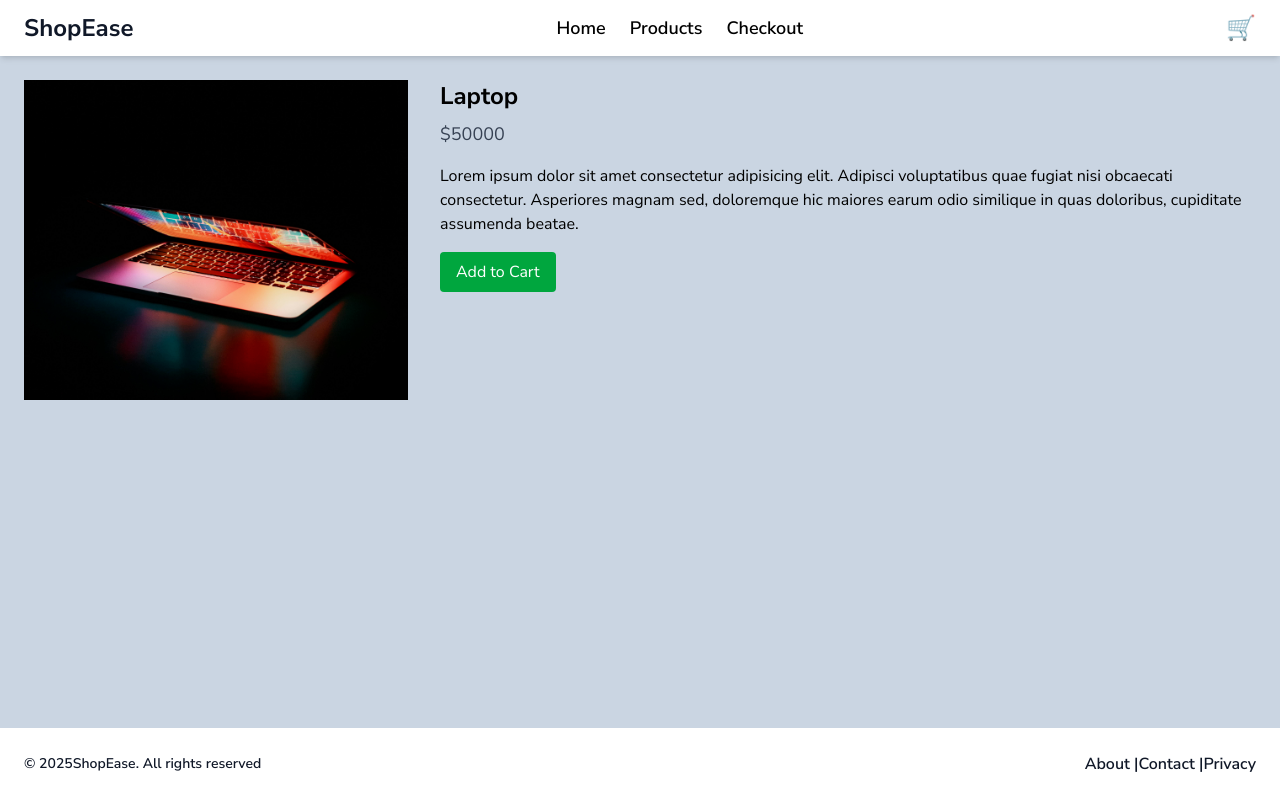
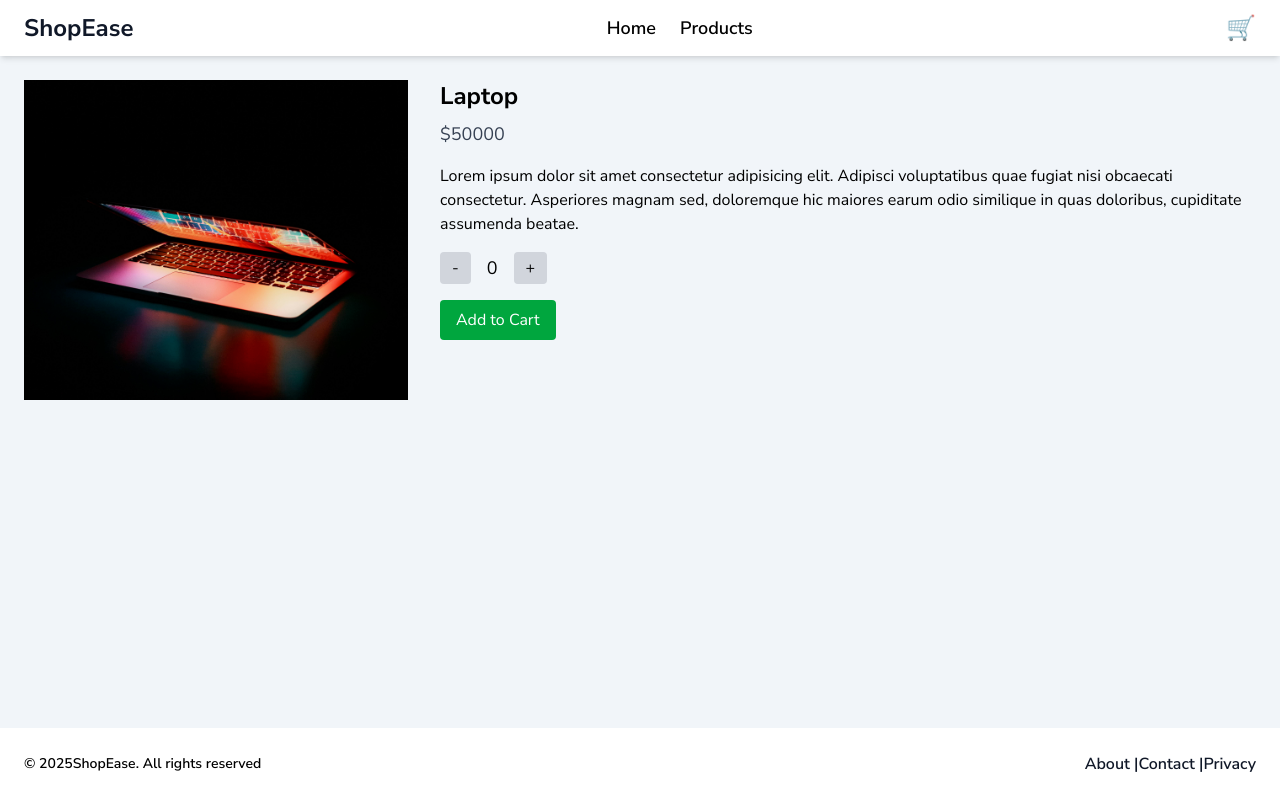
Before and after one commit to idhika22/frontend-engineer-ecommerce-optimisation, a React (Vite) app in the folder problems/problem-3/: page /products/1 in a window 1280 px wide. Built offline with nearby package versions, Linux system fonts and the light colour scheme.

Commit message:
ScrollCarousel Updated

```diff
--- a/problems/problem-3/src/App.tsx
+++ b/problems/problem-3/src/App.tsx
@@ -12,7 +12,7 @@ const Checkout = lazy(() => import('./pages/Checkout'));
 function App() {
   return (
     <Router>
-      <div className="flex flex-col min-h-screen bg-slate-300">
+      <div className="flex flex-col min-h-screen bg-slate-100">
         <Navbar />
         <main className="flex-1">
           <Suspense fallback={<div className="text-center mt-10">Loading...</div>}>
--- a/problems/problem-3/src/components/Card.tsx
+++ b/problems/problem-3/src/components/Card.tsx
@@ -1,15 +1,18 @@
 import React from 'react';
+import { Link } from 'react-router-dom';
 
 type CardProps = {
+  id:number;
   image: string;
   title: string;
   price: number;
   actionButton?: React.ReactNode;
 };
 
-const Card: React.FC<CardProps> = ({ image, title, price, actionButton }) => {
+const Card: React.FC<CardProps> = ({ id, image, title, price, actionButton }) => {
   return (
     <div className="bg-white p-4 rounded-3xl shadow-md hover:shadow-lg transition">
+      <Link to={`/products/${id}`}>
       <div className="w-full h-60 mb-4">
         <img
           src={image}
@@ -20,6 +23,7 @@ const Card: React.FC<CardProps> = ({ image, title, price, actionButton }) => {
           loading="lazy"
         />
       </div>
+      </Link>
 
       <h3 className="text-lg font-bold">{title}</h3>
       <p className="text-gray-600 font-semibold">${price}</p>
--- a/problems/problem-3/src/components/FeatureCard.tsx
+++ b/problems/problem-3/src/components/FeatureCard.tsx
@@ -15,6 +15,7 @@ type Props = {
 const FeatureCard: React.FC<Props> = ({ product }) => {
   return (
     <Card
+      id={product.id}
       image={product.image}
       title={product.name}
       price={product.price}
--- a/problems/problem-3/src/components/Footer.tsx
+++ b/problems/problem-3/src/components/Footer.tsx
@@ -4,11 +4,11 @@ const Footer = () => {
   return (
     <footer className="bg-white text-gray-900 mt-10" >
       <div className="container mx-auto px-6 py-6 flex flex-col md:flex-row justify-between items-center ">
-        <p className="text-sm text-gray-900 font-semibold">&copy; {new Date().getFullYear()}ShopEase. All rights reserved</p>
+        <p className="text-sm text-black font-semibold">&copy; {new Date().getFullYear()}ShopEase. All rights reserved</p>
         <div>
-          <a href="#" className="hover:text-gray-800 font-semibold">About |</a>
-          <a href="#" className="hover:text-gray-800 font-semibold">Contact |</a>
-          <a href="#" className="hover:text-gray-800 font-semibold">Privacy</a>
+          <a href="#" className="hover:text-blue-600 font-semibold">About |</a>
+          <a href="#" className="hover:text-blue-600 font-semibold">Contact |</a>
+          <a href="#" className="hover:text-blue-600 font-semibold">Privacy</a>
         </div>
       </div>
     </footer>
--- a/problems/problem-3/src/components/Navbar.tsx
+++ b/problems/problem-3/src/components/Navbar.tsx
@@ -15,7 +15,6 @@ const Navbar = () => {
         <div className="hidden md:flex space-x-6">
           <Link to="/" className=" text-lg  font-semibold  hover:text-blue-600">Home</Link>
           <Link to="/products" className="text-lg font-semibold hover:text-blue-600">Products</Link>
-          <Link to="/checkout" className="text-lg font-semibold hover:text-blue-600">Checkout</Link>
         </div>
 
         {/*Cart Icon*/}
--- a/problems/problem-3/src/components/ProductCard.tsx
+++ b/problems/problem-3/src/components/ProductCard.tsx
@@ -19,8 +19,9 @@ const ProductCard: React.FC<ProductCardProps> = React.memo(({ product, onAddToCa
   );
 
   return (
-    <Link to={`/products/${product.id}`}>
+    <Link to={'/products'}>
       <Card
+        id={product.id}
         image={product.image}
         title={product.name}
         price={product.price}
--- /dev/null
+++ b/problems/problem-3/src/components/ScrollCarousel.tsx
@@ -0,0 +1,57 @@
+import React, { useRef } from 'react';
+
+type ScrollCarouselProps = {
+  children: React.ReactNode[];
+};
+
+const ScrollCarousel: React.FC<ScrollCarouselProps> = ({ children }) => {
+  const carouselRef = useRef<HTMLDivElement>(null);
+
+  // Scroll by the width of 4 cards
+  const scroll = (direction: 'left' | 'right') => {
+    if (carouselRef.current) {
+      const cardWidth = carouselRef.current.offsetWidth / 4; // width of one card
+      const distance = cardWidth * 4; // scroll 4 cards
+      carouselRef.current.scrollBy({ left: direction === 'right' ? distance : -distance, behavior: 'smooth' });
+    }
+  };
+
+  return (
+    <div className="relative w-full">
+      {/* Left Button */}
+      <button
+        onClick={() => scroll('left')}
+        className="absolute left-0 top-1/2 transform -translate-y-1/2  p-4 text-3xl"
+      >
+        ‹
+      </button>
+
+      {/* Carousel */}
+      <div className="overflow-hidden">
+        <div
+          ref={carouselRef}
+          className="flex overflow-x-auto scroll-smooth hide-scrollbar"
+        >
+          {children.map((child, index) => (
+            <div
+              key={index}
+              className="flex-shrink-0 w-1/4 p-10" // 4 cards visible at a time
+            >
+              {child}
+            </div>
+          ))}
+        </div>
+      </div>
+
+      {/* Right Button */}
+      <button
+        onClick={() => scroll('right')}
+        className="absolute right-0 top-1/2 transform -translate-y-1/2 p-4 text-3xl"
+      >
+        ›
+      </button>
+    </div>
+  );
+};
+
+export default ScrollCarousel;
--- a/problems/problem-3/src/index.css
+++ b/problems/problem-3/src/index.css
@@ -3,3 +3,12 @@
 body {
   font-family: "Nunito Sans", sans-serif;
 }
+/* Custom class to hide scrollbar */
+.hide-scrollbar::-webkit-scrollbar {
+    display: none;
+  }
+
+  .hide-scrollbar {
+    -ms-overflow-style: none;
+    scrollbar-width: none;
+  }
--- a/problems/problem-3/src/pages/Home.tsx
+++ b/problems/problem-3/src/pages/Home.tsx
@@ -1,4 +1,4 @@
-import React ,{Suspense}from 'react'
+import React, { Suspense } from 'react';
 import { Link } from 'react-router-dom';
 import laptopImage from "../assets/laptop.jpg"
 import smartwatchImage from "../assets/watch.jpg"
@@ -18,26 +18,29 @@ const Home : React.FC = () => {
   ];
   return (
     <div>
-      {/*Hero Section*/}
-      <section className="w-full bg-slate-300 py-12 px-6 text-center">
-        <h1 className="text-4xl md:text-6xl font-bold mb-4">Welcome to <span className="text-gray-600">ShopEase</span></h1>
+      <section className="w-full h-200 bg-cover bg-center py-12 px-6 text-center" style={{backgroundImage:`url(${bgImage})`}}>
+        <h1 className="text-4xl md:text-6xl font-bold mb-4 text-black">Welcome to <span className="text-black">ShopEase</span></h1>
         <p className="text-lg md:text-xl text-gray-700 mb-6">Your one stop shop for everything tech</p>
-        <Link to="/products"><button className="px-6 py-3 bg-blue-600 text-white rounded-lg shadow-md  transition  duration-300 ease-in-out hover:-translate-y-1 hover:scale-110 ">Shop Now</button></Link>
+        <Link to="/products">
+          <button className="px-6 py-3 bg-gray-500 text-black rounded-lg shadow-md hover:-translate-y-1 hover:scale-110">
+            Shop Now
+          </button>
+        </Link>
       </section>
 
-      {/*Featured Products*/}
       <section className="w-full max-w-10xl py-12 px-6">
         <h2 className="text-2xl font-semibold mb-6">Featured Products</h2>
-        <div className="grid grid-cols-1 sm:grid-cols-2 md:grid-cols-3 lg:grid-cols-4 gap-6">
-        <Suspense fallback={<div className="text-center py-10">Loading featured products...</div>}>
+
+        <Suspense fallback={<div>Loading featured products...</div>}>
+          <ScrollCarousel>
             {products.map((product) => (
               <FeatureCard key={product.id} product={product} />
             ))}
-          </Suspense>
-        </div>
+          </ScrollCarousel>
+        </Suspense>
       </section>
     </div>
-  )
-}
+  );
+};
 
-export default Home
+export default Home;
--- a/problems/problem-3/src/pages/ProductDetails.tsx
+++ b/problems/problem-3/src/pages/ProductDetails.tsx
@@ -1,4 +1,4 @@
-
+import { useState } from 'react'
 import { useParams } from 'react-router-dom'
 import { userProducts } from '../context/ProductsContext'
 import { useDispatch } from 'react-redux'
@@ -10,6 +10,22 @@ const ProductDetails = () => {
 
   const product=products.find(p=>p.id===Number(id));
   if(!product) return <p>Product Not Found</p>
+  const [quantity, setQuantity] = useState(0);
+
+  const handleIncrease = () => {
+    const newQuantity=quantity+1;
+    setQuantity(newQuantity);
+    dispatch(addToCart({...product,quantity:newQuantity}));
+  };
+
+  const handleDecrease = () => {
+    if(quantity>1){
+      const newQuantity=quantity-1;
+      setQuantity(newQuantity);
+      dispatch(addToCart({...product,quantity:newQuantity}));
+    }
+
+  };
   return (
     <div className="p-6 flex flex-col md:flex-row gap-8">
       <img src={product.image}  alt={product.name} className="w-full max-w-sm h-80 object-cover"/>
@@ -18,7 +34,25 @@ const ProductDetails = () => {
         <p className="text-gray-700 text-lg mt-2">${product.price}</p>
         <p className="mt-4">Lorem ipsum dolor sit amet consectetur adipisicing elit. Adipisci voluptatibus quae fugiat nisi obcaecati consectetur. Asperiores magnam sed,
            doloremque hic maiores earum odio similique in quas doloribus, cupiditate assumenda beatae.</p>
-        <button className="bg-green-600 text-white px-4 py-2 mt-4 rounded" onClick={()=>dispatch(addToCart({...product,quantity:1}))}>Add to Cart</button>
+            {/* Quantity Selector */}
+        <div className="flex items-center mt-4 space-x-4">
+          <button
+            className="bg-gray-300 text-black px-3 py-1 rounded"
+            onClick={handleDecrease}
+          >
+            -
+          </button>
+
+          <span className="text-lg">{quantity}</span>
+
+          <button
+            className="bg-gray-300 text-black px-3 py-1 rounded"
+            onClick={handleIncrease}
+          >
+            +
+          </button>
+        </div>
+        <button className="bg-green-600 text-white px-4 py-2 mt-4 rounded" onClick={()=>dispatch(addToCart({...product,quantity}))}>Add to Cart</button>
       </div>
     </div>
   )
```
Also changed, not shown: problems/problem-3/src/assets/homescreen.avif (added).
